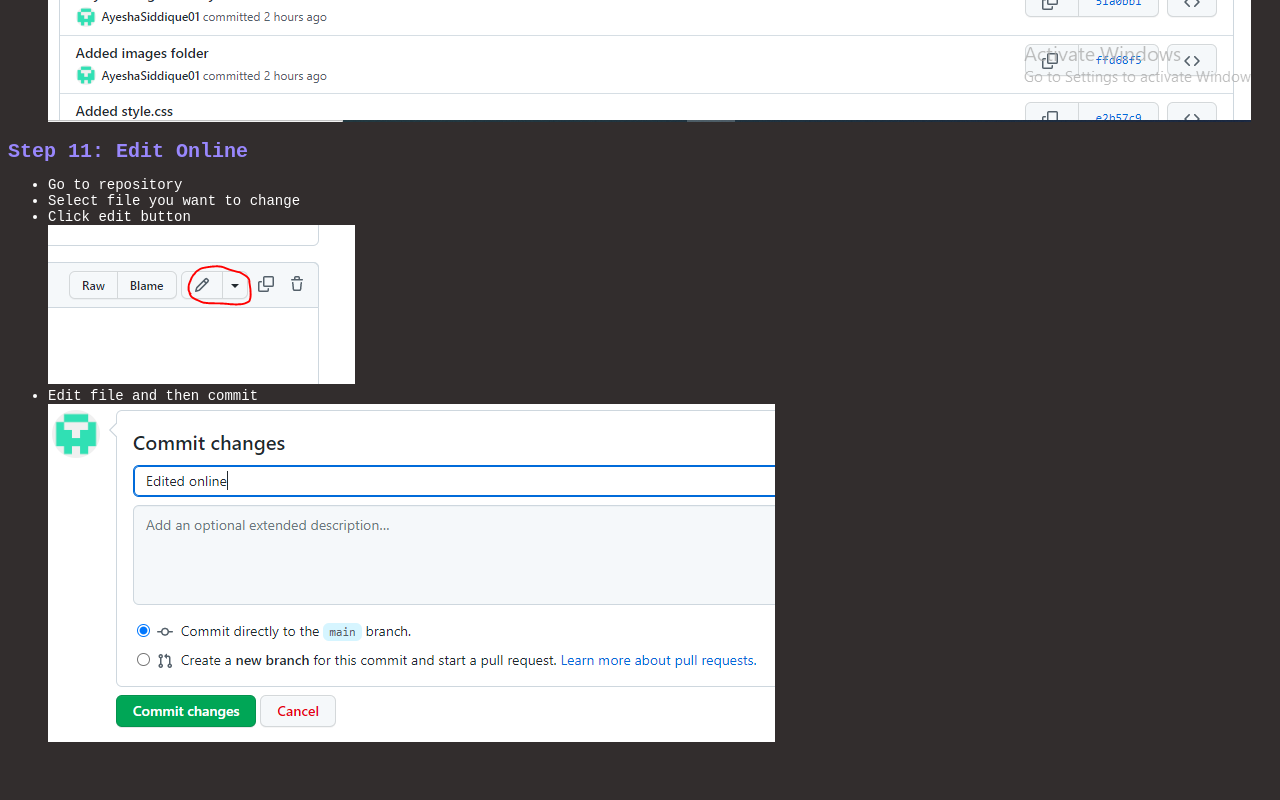
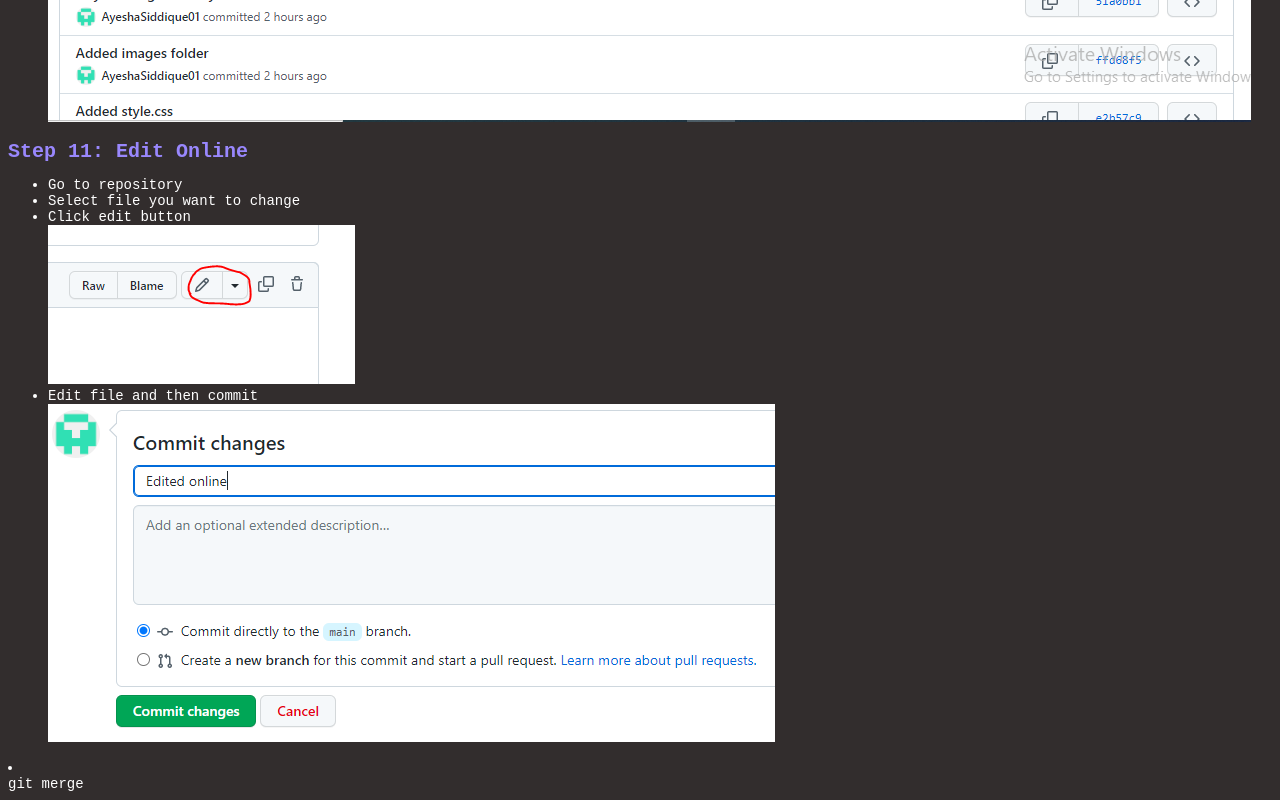
Before and after one commit to AyeshaSiddique01/howToUseGithub, a plain HTML site: page index.html in a window 1280 px wide. Shown: the part 7380-8180 px from the top of the page. Before the commit the page ends 8140 px from the top, so only its background shows below. Drawn offline with Linux system fonts and the light colour scheme.

Commit message:
Merge Branch2

```diff
--- a/index.html
+++ b/index.html
@@ -242,6 +242,11 @@
                 </div>
             </ul>
         </div>
+        <li>
+            <div>
+                <label>git merge</label>
+            </div>
+        </li>
     </div>
 </body>
 
```
